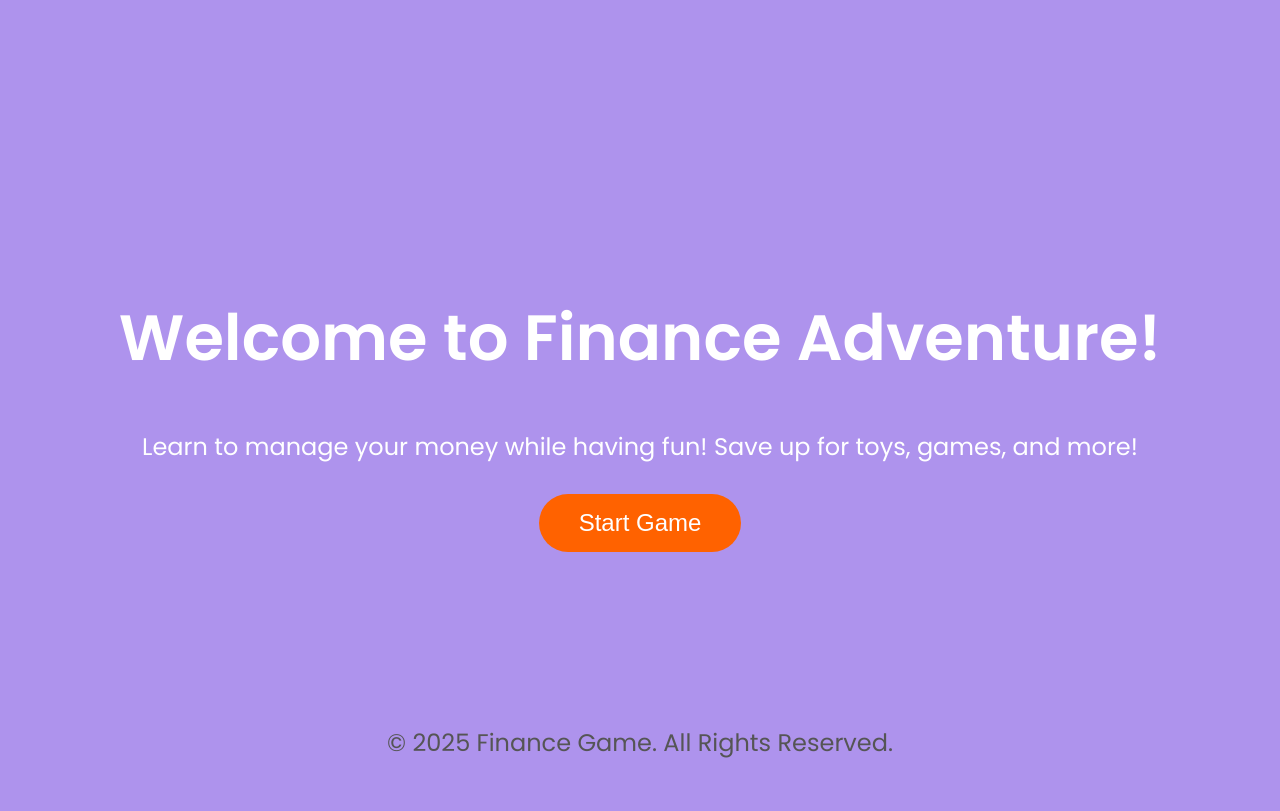
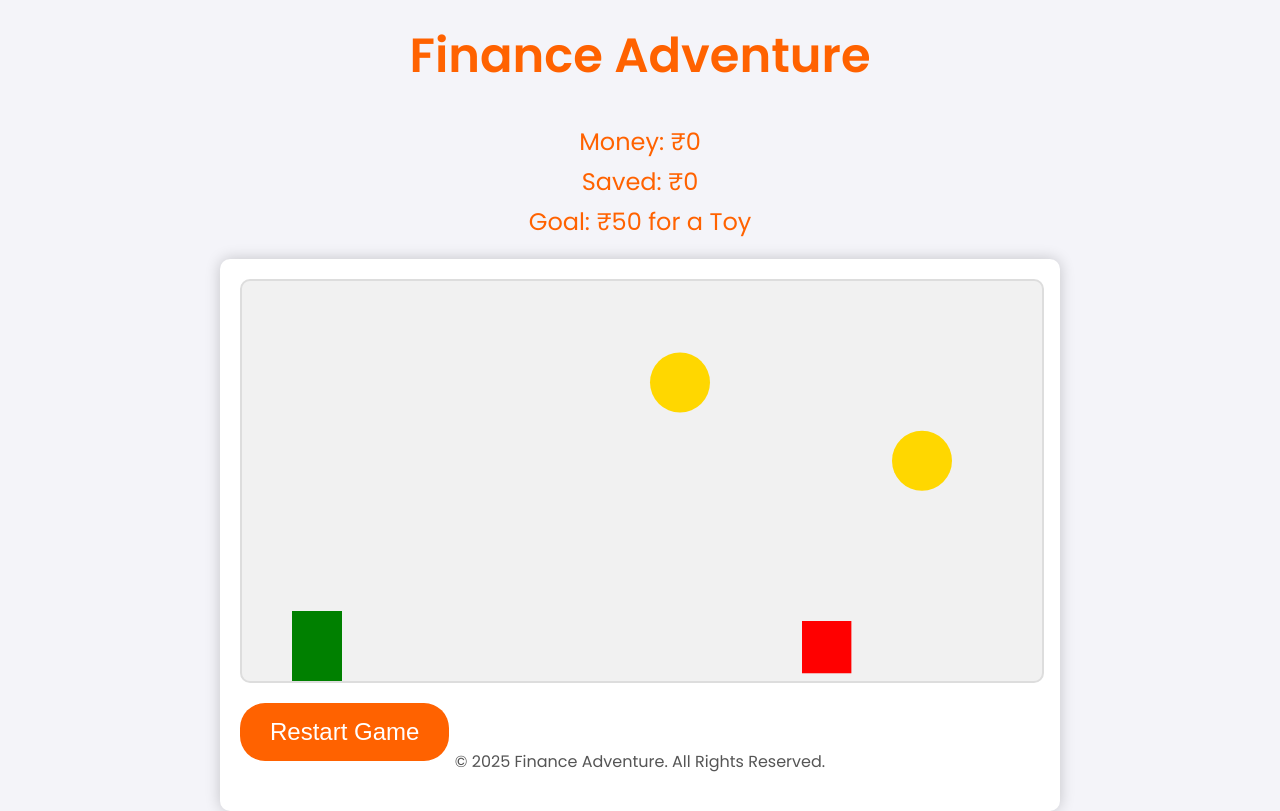
Before and after one commit to Nandhana24-b/finance-adventure-game, a plain HTML site: page game.html in a window 1280 px wide. Drawn offline with Linux system fonts and the light colour scheme.

Commit message:
Update game.html

```diff
--- a/game.html
+++ b/game.html
@@ -3,8 +3,7 @@
 <head>
     <meta charset="UTF-8">
     <meta name="viewport" content="width=device-width, initial-scale=1.0">
-    <title>Finance Game for Kids</title>
-    <!-- Link to Google Fonts for better typography -->
+    <title>Finance Adventure Game</title>
     <link href="https://fonts.googleapis.com/css2?family=Poppins:wght@300;400;600&display=swap" rel="stylesheet">
     <style>
         /* Global Styles */
@@ -12,100 +11,125 @@
             font-family: 'Poppins', sans-serif;
             margin: 0;
             padding: 0;
+            background-color: #f4f4f9;
+            color: #333;
             overflow-x: hidden;
-            background-color: #ae93ed;
-        }
-
-        /* Page Layout */
-        .landing-page {
-            height: 100vh;
-            background-image: url('background.jpg'); /* Add a cool background image */
-            background-size: cover;
-            background-position: center;
-            text-align: center;
-            color: white;
-            display: flex;
-            justify-content: center;
-            align-items: center;
-            flex-direction: column;
         }
 
         h1 {
-            font-size: 4rem;
-            font-weight: 600;
-            margin-bottom: 20px;
-            animation: fadeIn 2s ease-in-out;
+            text-align: center;
+            font-size: 3rem;
+            color: #ff6200;
+            margin-top: 20px;
         }
 
-        p {
-            font-size: 1.5rem;
-            margin-bottom: 30px;
-            animation: fadeIn 3s ease-in-out;
+        #gameStats {
+            text-align: center;
+            margin: 20px;
         }
 
-        .start-btn {
+        #gameStats p {
+            font-size: 1.5rem;
+            color: #ff6200;
+            margin: 5px 0;
+        }
+
+        /* Canvas container for the game */
+        .game-container {
+            position: relative;
+            width: 100%;
+            max-width: 800px;
+            margin: 0 auto;
+            background-color: #ffffff;
+            box-shadow: 0 0 15px rgba(0, 0, 0, 0.2);
+            border-radius: 10px;
+            padding: 20px;
+        }
+
+        canvas {
+            background-color: #f1f1f1;
+            border: 2px solid #ddd;
+            display: block;
+            margin: 0 auto;
+            border-radius: 10px;
+        }
+
+        /* Button to restart game */
+        .restart-btn {
+            display: block;
             background-color: #ff6200;
             color: white;
             font-size: 1.5rem;
-            padding: 15px 40px;
+            padding: 15px 30px;
             border: none;
-            border-radius: 30px;
+            border-radius: 25px;
+            margin-top: 20px;
             cursor: pointer;
             transition: all 0.3s ease;
-            animation: fadeIn 4s ease-in-out;
+            margin-bottom: 30px;
         }
 
-        .start-btn:hover {
+        .restart-btn:hover {
             background-color: #e55b00;
             transform: scale(1.1);
         }
 
+        /* Game Over screen styling */
+        #endMessage {
+            text-align: center;
+            display: none;
+            font-size: 1.5rem;
+            color: #333;
+        }
+
+        /* Footer */
         .footer {
             position: absolute;
             bottom: 10px;
             width: 100%;
             text-align: center;
             color: #555;
+            font-size: 1rem;
         }
 
-        /* Animation */
-        @keyframes fadeIn {
-            0% {
-                opacity: 0;
-            }
-            100% {
-                opacity: 1;
-            }
-        }
-
-        /* Responsive Design */
-        @media (max-width: 768px) {
-            h1 {
-                font-size: 3rem;
-            }
-
-            p {
-                font-size: 1.2rem;
-            }
-
-            .start-btn {
-                font-size: 1.2rem;
-                padding: 12px 30px;
-            }
+        /* Toy Symbol (Emoji) */
+        #toySymbol {
+            position: absolute;
+            top: 50px;
+            left: 300px;
+            font-size: 3rem;
+            display: none;
+            color: #ff6200;
         }
     </style>
 </head>
 <body>
 
-    <div class="landing-page">
-        <h1>Welcome to Finance Adventure!</h1>
-        <p>Learn to manage your money while having fun! Save up for toys, games, and more!</p>
-        <button class="start-btn" onclick="window.location.href='game.html'">Start Game</button>
+    <h1>Finance Adventure</h1>
+    <div id="gameStats">
+        <p id="currentMoney">Money: ₹0</p>
+        <p id="savedAmount">Saved: ₹0</p>
+        <p id="goalAmount">Goal: ₹50 for a Toy</p>
+    </div>
+
+    <div class="game-container">
+        <canvas id="gameCanvas" width="800" height="400"></canvas>
+        <button class="restart-btn" onclick="restartGame()">Restart Game</button>
+    </div>
+
+    <div id="toySymbol">
+        🎁  <!-- Toy symbol (emoji) -->
+    </div>
+
+    <div id="endMessage">
+        <h2>Game Over!</h2>
+        <p id="resultMessage"></p>
     </div>
 
     <div class="footer">
-        <p>&copy; 2025 Finance Game. All Rights Reserved.</p>
+        <p>&copy; 2025 Finance Adventure. All Rights Reserved.</p>
     </div>
 
+    <script src="game.js"></script>
 </body>
 </html>
```
